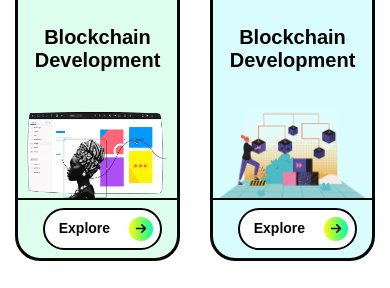
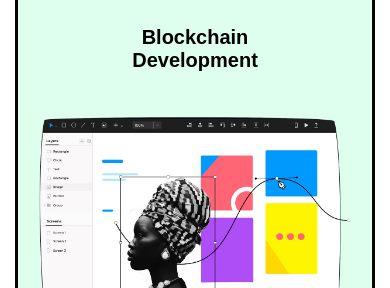
Before and after one commit to GotiJemish/Assignment, a plain HTML site: page index.html in a window 390 px wide. Shown: the part 744-1032 px from the top of the page. Drawn offline with Linux system fonts and the light colour scheme.

Commit message:
Update media.css

```diff
--- a/assets/css/media.css
+++ b/assets/css/media.css
@@ -134,4 +134,7 @@
     .container{
         max-width: 540px;
         }
+    .cards-inner>.card-cover>.card{
+          width: 100%;
+            }
 }
```
